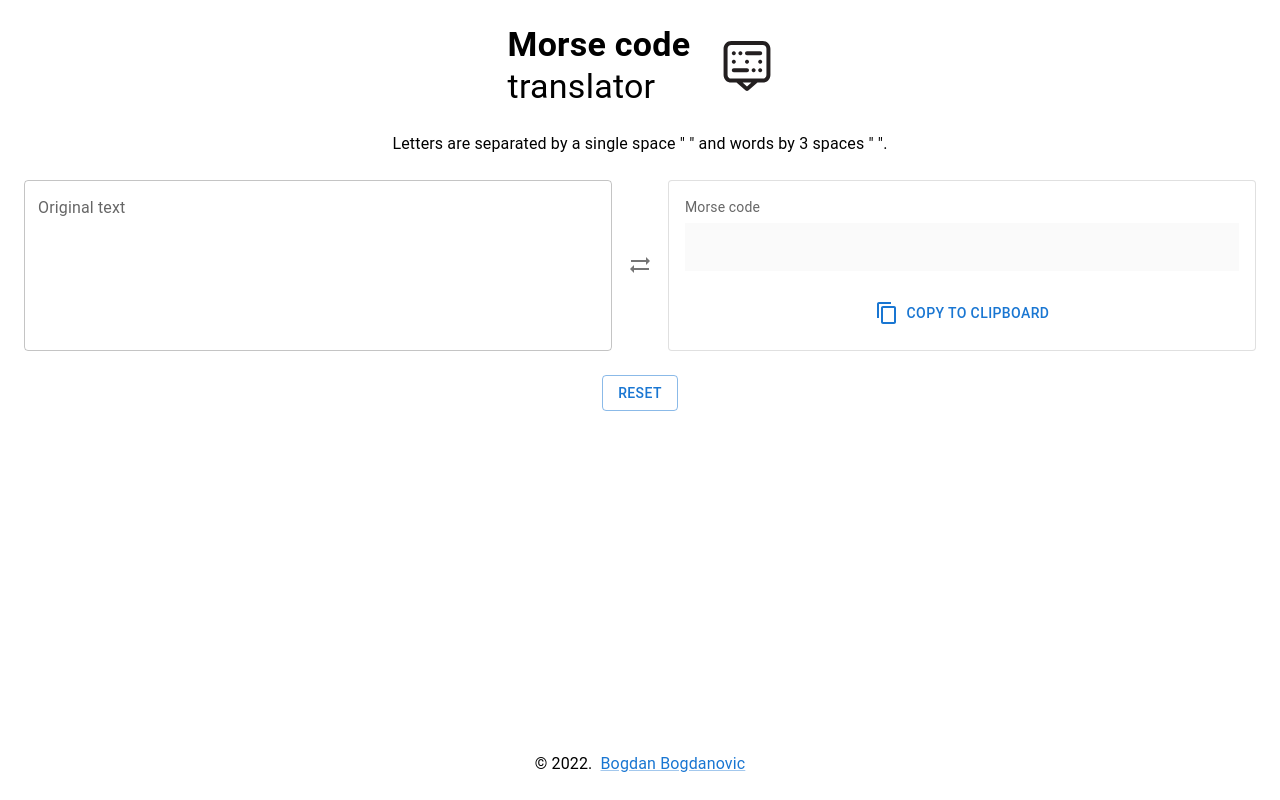
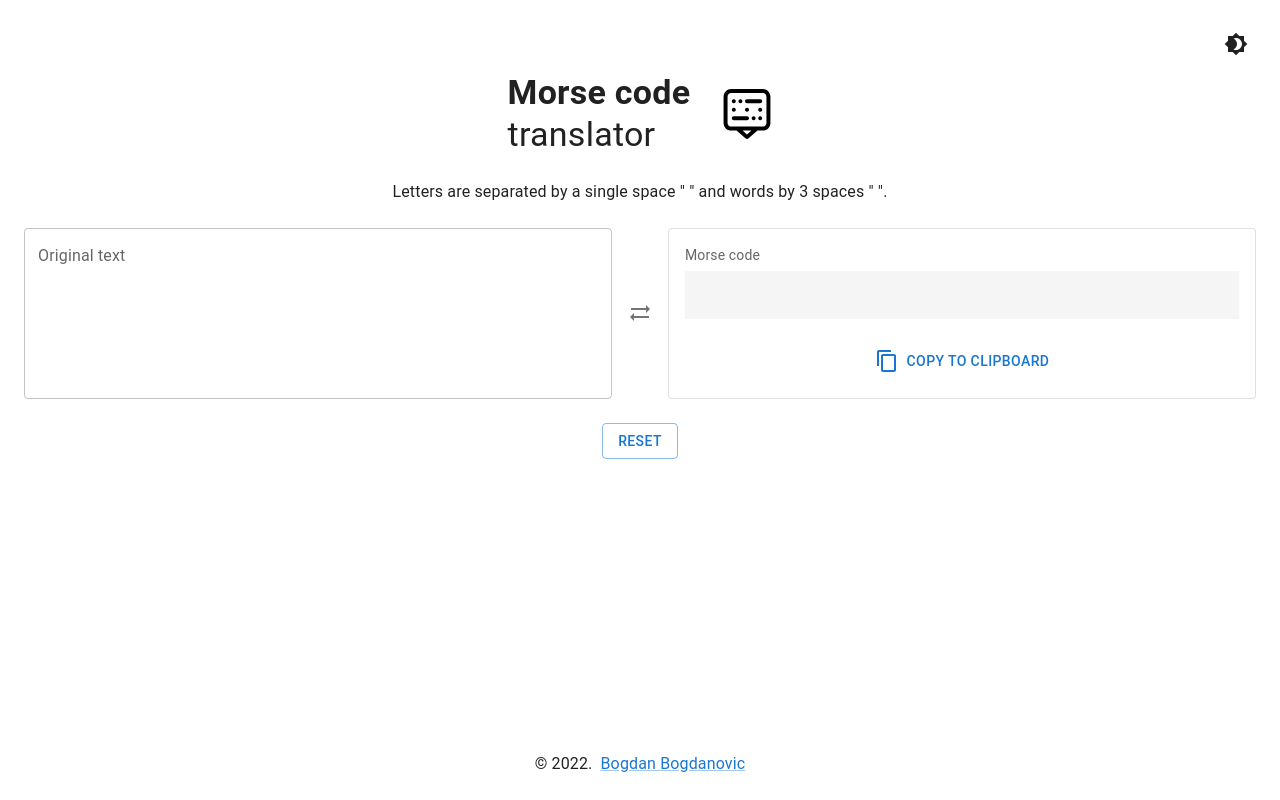
Before and after one commit to bbtools-ps/morse-code-translator, a React (Vite) app: page / in a window 1280 px wide. Built offline with nearby package versions, Linux system fonts and the light colour scheme.

Commit message:
added theme switcher

```diff
--- a/src/App.tsx
+++ b/src/App.tsx
@@ -6,6 +6,7 @@ import {
   Grid,
   IconButton,
   TextField,
+  ThemeProvider,
   Typography,
 } from "@mui/material";
 import { grey } from "@mui/material/colors";
@@ -14,13 +15,16 @@ import { useState } from "react";
 import CopyButton from "./common/components/CopyButton/CopyButton";
 import Footer from "./common/components/Footer/Footer";
 import Logo from "./common/components/Logo/Logo";
+import ThemeSwither from "./common/components/ThemeSwitcher/ThemeSwitcher";
 import { decodeMorse, encodeMorse } from "./common/functions/utils";
+import useColorTheme, { ColorModeContext } from "./common/hooks/useColorTheme";
 
 export default function App() {
   const [value, setValue] = useState<string>("");
   const [translatedValue, setTranslatedValue] = useState<string>("");
   const [translateToggle, setTranslateToggle] = useState<boolean>(false);
   const isDesktop = useMediaQuery("(min-width:600px)");
+  const { colorMode, theme } = useColorTheme();
 
   const handleReset = () => {
     setValue("");
@@ -29,9 +33,22 @@ export default function App() {
   };
 
   return (
+    <ColorModeContext.Provider value={colorMode}>
+      <ThemeProvider theme={theme}>
         <Box
-      sx={{ display: "flex", flex: 1, flexDirection: "column", p: 3, gap: 3 }}
+          sx={{
+            display: "flex",
+            flex: 1,
+            flexDirection: "column",
+            p: 3,
+            gap: 3,
+            bgcolor: "background.default",
+            color: "text.primary",
+          }}
         >
+          <Box sx={{ display: "flex", justifyContent: "flex-end", mb: -2 }}>
+            <ThemeSwither />
+          </Box>
           <Grid
             container
             direction="row"
@@ -47,12 +64,18 @@ export default function App() {
               </Typography>
               <Typography variant="h4">translator</Typography>
             </Box>
-        <Logo size={50} />
+            <Logo
+              size={50}
+              style={{ fill: theme.palette.mode === "dark" ? "#fff" : "#000" }}
+            />
           </Grid>
           <Typography variant="body1" textAlign="center">
-        Letters are separated by a single space " " and words by 3 spaces " ".
+            Letters are separated by a single space " " and words by 3 spaces "
+            ".
           </Typography>
-      <Box sx={{ display: "flex", flex: 1, flexDirection: "column", gap: 3 }}>
+          <Box
+            sx={{ display: "flex", flex: 1, flexDirection: "column", gap: 3 }}
+          >
             <Grid
               direction={isDesktop ? "row" : "column"}
               justifyContent="center"
@@ -112,9 +135,12 @@ export default function App() {
                         minHeight: "3rem",
                         backgroundColor: grey[50],
                         padding: ".5rem",
-                    fontWeight: translateToggle === false ? "bold" : "inherit",
-                    fontSize: translateToggle === false ? "1.5rem" : "inherit",
+                        fontWeight:
+                          translateToggle === false ? "bold" : "inherit",
+                        fontSize:
+                          translateToggle === false ? "1.5rem" : "inherit",
                         whiteSpace: "pre",
+                        bgcolor: "action.hover",
                       }}
                       marginBottom={3}
                       aria-label={`${
@@ -143,5 +169,7 @@ export default function App() {
           </Box>
           <Footer copyrightLabel="Bogdan Bogdanovic" />
         </Box>
+      </ThemeProvider>
+    </ColorModeContext.Provider>
   );
 }
--- a/src/common/components/Logo/Logo.tsx
+++ b/src/common/components/Logo/Logo.tsx
@@ -20,7 +20,6 @@ const Logo: React.FC<LogoProps> = ({ size, style }) => {
         <g>
           <g>
             <path
-              style={{ fill: "#231F20" }}
               d="M417.134,0H94.869C51.442,0,16.111,35.33,16.111,78.757V347.25
      c0,43.426,35.331,78.757,78.757,78.757h53.384l94.453,81.071c7.649,6.565,18.945,6.564,26.592,0l94.452-81.071h53.383
      c43.426,0,78.757-35.331,78.757-78.757V78.757C495.891,35.33,460.56,0,417.134,0z M256.002,464.683l-45.061-38.676h90.121
@@ -29,53 +28,44 @@ const Logo: React.FC<LogoProps> = ({ size, style }) => {
      c20.913,0,37.928,17.014,37.928,37.928V347.248z"
             />
             <path
-              style={{ fill: "#231F20" }}
               d="M391.114,105.445H255.997c-11.274,0-20.415,9.14-20.415,20.415s9.14,20.415,20.415,20.415h135.117
      c11.274,0,20.415-9.14,20.415-20.415C411.528,114.583,402.389,105.445,391.114,105.445z"
             />
             <path
-              style={{ fill: "#231F20" }}
               d="M118.883,146.169c1.425,0.144,2.587,0.146,4.015,0c10.674-1.109,18.4-9.98,18.4-20.306
      c0-10.269-7.656-19.193-18.4-20.319c-1.334-0.136-2.682-0.136-4.015,0c-10.798,1.108-18.414,10.184-18.414,20.319
      C100.469,135.996,108.094,145.073,118.883,146.169z"
             />
             <path
-              style={{ fill: "#231F20" }}
               d="M256.005,279.733H120.889c-11.274,0-20.415,9.14-20.415,20.415s9.14,20.415,20.415,20.415h135.117
      c11.274,0,20.415-9.14,20.415-20.415S267.279,279.733,256.005,279.733z"
             />
             <path
-              style={{ fill: "#231F20" }}
               d="M186.447,146.169c1.425,0.144,2.587,0.146,4.015,0c10.674-1.109,18.4-9.98,18.4-20.306
      c0-10.269-7.656-19.193-18.4-20.319c-1.334-0.136-2.682-0.136-4.015,0c-10.798,1.108-18.414,10.184-18.414,20.319
      C168.032,135.996,175.658,145.073,186.447,146.169z"
             />
             <path
-              style={{ fill: "#231F20" }}
               d="M118.883,233.313c1.425,0.144,2.587,0.146,4.015,0c10.674-1.109,18.4-9.98,18.4-20.306
      c0-10.269-7.656-19.193-18.4-20.319c-1.334-0.136-2.682-0.136-4.015,0c-10.798,1.108-18.414,10.184-18.414,20.319
      C100.469,223.139,108.094,232.217,118.883,233.313z"
             />
             <path
-              style={{ fill: "#231F20" }}
               d="M258.015,233.313c10.674-1.109,18.4-9.98,18.4-20.306c0-10.269-7.656-19.193-18.4-20.319
      c-1.334-0.136-2.682-0.136-4.015,0c-10.798,1.108-18.414,10.184-18.414,20.319c0,10.133,7.626,19.21,18.414,20.306
      C255.425,233.457,256.588,233.458,258.015,233.313z"
             />
             <path
-              style={{ fill: "#231F20" }}
               d="M393.126,192.687c-1.334-0.136-2.682-0.136-4.015,0c-10.798,1.108-18.414,10.184-18.414,20.319
      c0,10.133,7.626,19.21,18.414,20.306c1.425,0.144,2.587,0.146,4.015,0c10.674-1.109,18.4-9.98,18.4-20.306
      C411.527,202.738,403.871,193.814,393.126,192.687z"
             />
             <path
-              style={{ fill: "#231F20" }}
               d="M393.126,279.831c-1.334-0.136-2.682-0.136-4.015,0c-10.798,1.108-18.414,10.184-18.414,20.319
      c0,10.132,7.626,19.21,18.414,20.306c1.425,0.144,2.587,0.146,4.015,0c10.674-1.109,18.4-9.98,18.4-20.306
      C411.527,289.883,403.871,280.958,393.126,279.831z"
             />
             <path
-              style={{ fill: "#231F20" }}
               d="M326.064,279.831c-1.334-0.136-2.682-0.136-4.015,0c-10.798,1.108-18.414,10.184-18.414,20.319
      c0,10.132,7.626,19.21,18.414,20.306c1.425,0.144,2.587,0.146,4.015,0c10.674-1.109,18.4-9.98,18.4-20.306
      C344.465,289.883,336.809,280.958,326.064,279.831z"
--- /dev/null
+++ b/src/common/components/ThemeSwitcher/ThemeSwitcher.tsx
@@ -0,0 +1,28 @@
+import {
+  Brightness4 as Brightness4Icon,
+  Brightness7 as Brightness7Icon,
+} from "@mui/icons-material";
+import { IconButton, useTheme } from "@mui/material";
+import { useContext } from "react";
+import { ColorModeContext } from "../../hooks/useColorTheme";
+
+const ThemeSwither = () => {
+  const theme = useTheme();
+  const colorMode = useContext(ColorModeContext);
+  return (
+    <IconButton
+      sx={{ ml: 1 }}
+      onClick={colorMode.toggleColorMode}
+      color="inherit"
+      aria-label="Theme switch"
+    >
+      {theme.palette.mode === "dark" ? (
+        <Brightness7Icon />
+      ) : (
+        <Brightness4Icon />
+      )}
+    </IconButton>
+  );
+};
+
+export default ThemeSwither;
--- /dev/null
+++ b/src/common/hooks/useBrowserTheme.ts
@@ -0,0 +1,22 @@
+import { useEffect, useState } from "react";
+
+const useBrowserTheme = () => {
+  const [isDarkTheme, setIsDarkTheme] = useState(
+    window.matchMedia("(prefers-color-scheme: dark)").matches
+  );
+
+  useEffect(() => {
+    const handleThemeChange = (e: any) => {
+      setIsDarkTheme(e.matches);
+    };
+    window
+      .matchMedia("(prefers-color-scheme: dark)")
+      .addEventListener("change", handleThemeChange);
+
+    return () => window.removeEventListener("change", handleThemeChange);
+  }, []);
+
+  return isDarkTheme;
+};
+
+export default useBrowserTheme;
--- /dev/null
+++ b/src/common/hooks/useColorTheme.ts
@@ -0,0 +1,48 @@
+import { createTheme } from "@mui/material";
+import { createContext, useEffect, useMemo, useState } from "react";
+import useBrowserTheme from "./useBrowserTheme";
+
+type ColorMode = "light" | "dark";
+
+export const ColorModeContext = createContext({ toggleColorMode: () => {} });
+
+const useColorTheme = () => {
+  const [mode, setMode] = useState<ColorMode>(
+    (localStorage.getItem("theme") as ColorMode) || "light"
+  );
+  const colorMode = useMemo(
+    () => ({
+      toggleColorMode: () => {
+        localStorage.setItem("theme", mode === "light" ? "dark" : "light");
+        setMode((prevMode) => (prevMode === "light" ? "dark" : "light"));
+      },
+    }),
+    [mode]
+  );
+  const theme = useMemo(
+    () =>
+      createTheme({
+        palette: {
+          mode,
+        },
+      }),
+    [mode]
+  );
+  const isDarkTheme = useBrowserTheme();
+
+  // Set the default color theme based on browser's color theme
+  useEffect(() => {
+    // If the user has already picked the color theme return
+    if (localStorage.getItem("theme")) return;
+
+    if (isDarkTheme) {
+      setMode("dark");
+    } else {
+      setMode("light");
+    }
+  }, [isDarkTheme]);
+
+  return { colorMode, theme };
+};
+
+export default useColorTheme;
```
Lines whose indentation alone changed are shown as unchanged.
